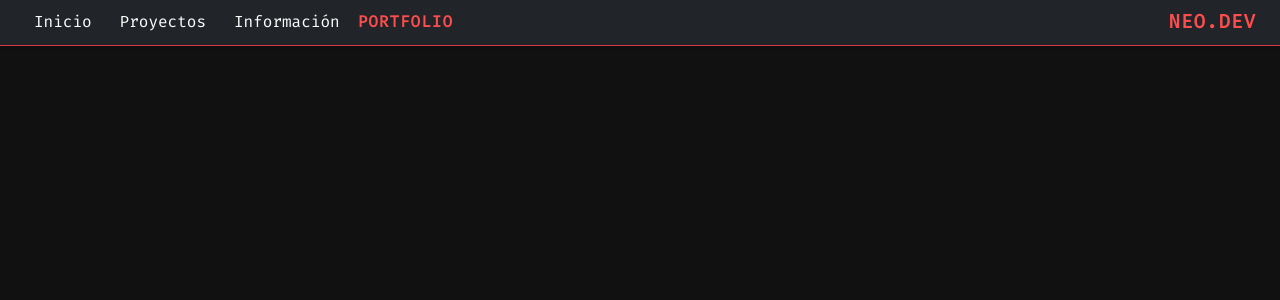
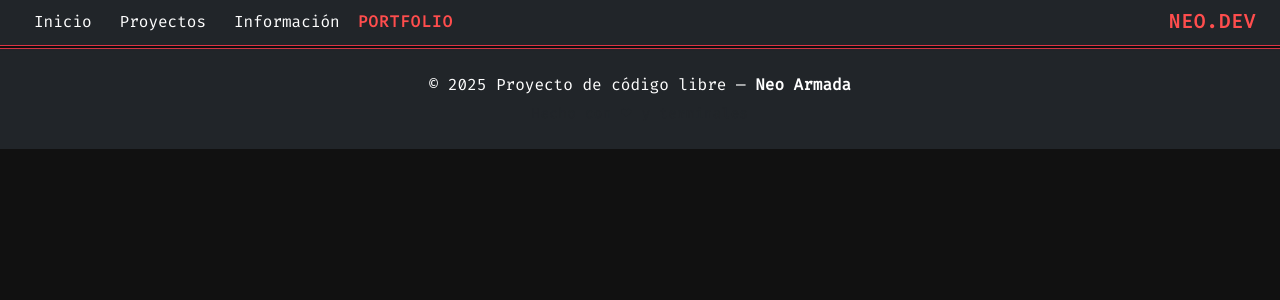
Before and after one commit to Neoarmadam/Portfolio, an Angular app in the folder portfolio_personal/: page / in a window 1280 px wide. Shown: the top 300 px of the page. Built offline with nearby package versions, Linux system fonts and the light colour scheme.

Commit message:
Footer creado
Se ha diseñado y creado el footer.

```diff
--- a/portfolio_personal/src/app/footer/footer.component.html
+++ b/portfolio_personal/src/app/footer/footer.component.html
@@ -1 +1,6 @@
-<p>footer works!</p>
+<footer class="footer bg-dark text-light py-4 mt-5 border-top border-danger">
+    <div class="container text-center">
+      <p class="mb-1 footer-text">&copy; 2025 Proyecto de código libre — <strong>Neo Armada</strong></p>
+      <small class="text-muted">Hecho con ❤ y terminales</small>
+    </div>
+</footer>
--- a/portfolio_personal/src/styles.css
+++ b/portfolio_personal/src/styles.css
@@ -4,6 +4,7 @@ body {
     color: white;
 }
 
+/*Estilo Header*/
 .nav-link-custom {
     color: white;
     text-decoration: none;
@@ -30,3 +31,21 @@ body {
     text-transform: uppercase;
     letter-spacing: 1px;
 }
+
+/*Estilo Footer*/
+.footer-text {
+    font-family: 'Fira Code', monospace;
+    font-size: 1rem;
+    color: white;
+}
+
+.footer {
+    background-color: #111;
+    border-top: 2px solid #ff4d4d;
+  }
+
+.footer small {
+    font-family: 'Fira Code', monospace;
+    color: #aaa;
+    letter-spacing: 0.5px;
+}
```
